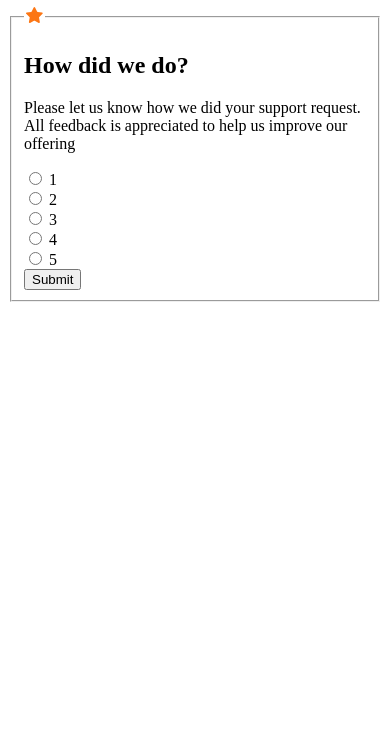
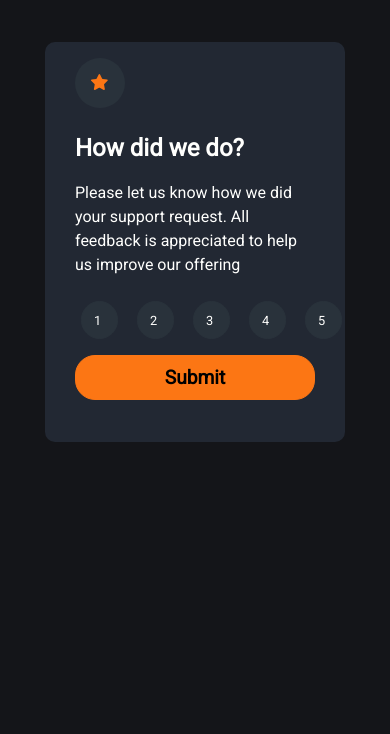
Before and after one commit to winniebosy/Accessible-interactive-card, a plain HTML site: page index.html in a window 390 px wide. Shown: the part 110-844 px from the top of the page. Drawn offline with Linux system fonts and the light colour scheme.

Commit message:
minor corrections for the project

```diff
--- a/index.css
+++ b/index.css
@@ -1,3 +1,4 @@
+@import url('https://fonts.googleapis.com/css?family=Roboto&display=swap');
 :root {
     --cardMainColor: #222833;
     --buttonColor: #FC7614;
@@ -6,4 +7,222 @@
     --submitBtn: #FFFFFD;
 }
 
-body {}
+*,
+::before,
+::after {
+    box-sizing: border-box;
+}
+
+* {
+    font-family: 'Roboto', sans-serif;
+}
+
+body {
+    background-color: #141519;
+}
+
+.container {
+    padding: 2rem;
+}
+
+fieldset {
+    border: none;
+}
+
+.card-one {
+    border-width: 1px;
+    border-color: var(--cardMainColor);
+    width: 420px;
+    height: auto;
+    margin: auto;
+    background-color: var(--cardMainColor);
+    color: #FFFFFD;
+    padding: 1rem;
+    border-radius: 10px;
+}
+
+h1 {
+    margin: 1rem;
+    padding: 1rem;
+    font-size: 150%;
+    text-align: center;
+    color: #FFFFFD;
+}
+
+legend {
+    padding: 1rem;
+    height: 50px;
+    width: 50px;
+    border-radius: 50%;
+    background-color: var(--selectBtnColor);
+    border-color: var(--selectBtnColor);
+    margin: 1.5rem 0 0 0;
+}
+
+.card-subtitle {
+    line-height: 1.5;
+}
+
+.rating {
+    display: flex;
+    flex-direction: row;
+    flex-wrap: nowrap;
+    justify-content: space-around;
+    align-content: center;
+    padding: 1.5rem 1rem;
+    margin-left: -1rem;
+}
+
+input[type="radio"] {
+    border: 1px solid var(--selectBtnColor);
+    background-color: var(--selectBtnColor);
+    padding: 1rem 1rem;
+    border-radius: 50%;
+    width: 50px;
+    height: 50px;
+    text-align: center;
+    appearance: none;
+    margin-top: -0.5rem;
+    cursor: pointer;
+}
+
+label {
+    margin: 0rem -1.9rem -3rem -2rem;
+    padding: 0.2rem;
+    cursor: pointer;
+}
+
+.radio-wrapper {
+    display: inline-flex;
+    align-content: center;
+    justify-content: space-around;
+}
+
+input[type="radio"]:hover {
+    background-color: var(--buttonColor);
+    border-width: 1px;
+    border-color: var(--buttonColor);
+    outline: 1px var(--buttonColor);
+}
+
+input[type="radio"]:focus {
+    background-color: var(--activeStateBtn);
+    border-width: 1px;
+    border-color: var(--activeStateBtn);
+    outline: 1px var(--activeStateBtn);
+}
+
+
+/* hidding the input radio buttons */
+
+button {
+    padding: 10px 30px;
+    width: 100%;
+    margin: auto;
+    margin-bottom: 1rem;
+    border-radius: 20px;
+    color: #000000;
+    font-weight: bold;
+    font-size: 1.2rem;
+    background-color: var(--buttonColor);
+    border: 1px solid var(--buttonColor);
+    cursor: pointer;
+}
+
+button:hover {
+    background-color: var(--activeStateBtn);
+}
+
+button:focus {
+    outline: 2px dashed var(--buttonColor)
+}
+
+
+/* first card styling ends here */
+
+
+/* second card styling */
+
+.card-two {
+    border-width: 1px;
+    border-color: var(--cardMainColor);
+    width: 420px;
+    height: auto;
+    margin: auto;
+    background-color: var(--cardMainColor);
+    color: #FFFFFD;
+    padding: 1.2rem;
+    border-radius: 10px;
+    margin-top: 1rem;
+}
+
+.card-header {
+    display: flex;
+    align-content: center;
+    justify-content: center;
+    padding: 1rem;
+}
+
+.card-info {
+    text-align: center;
+    font-size: 2rem;
+    font-weight: bolder;
+}
+
+.card-info+.card-description {
+    line-height: 1.5;
+}
+
+#rating-response {
+    text-align: center;
+    border: 1px solid var(--buttonColor);
+    padding: 1rem;
+    border-radius: 10px;
+}
+
+.hidden {
+    display: none;
+}
+
+
+/* second card styling ends here */
+
+@media screen and (min-width: 200px) and (max-width: 1000px) {
+    .card-one {
+        border-width: 1px;
+        border-color: var(--cardMainColor);
+        width: 300px;
+        height: auto;
+        margin: auto;
+        background-color: var(--cardMainColor);
+        color: #FFFFFD;
+        padding: 1rem;
+        border-radius: 10px;
+    }
+    input[type="radio"] {
+        border: 1px solid var(--selectBtnColor);
+        background-color: var(--selectBtnColor);
+        padding: 1.1rem 1.1rem;
+        border-radius: 50%;
+        width: 30px;
+        height: 30px;
+        text-align: center;
+        appearance: none;
+        margin-top: -0.5rem;
+    }
+    label {
+        font-size: 0.8rem;
+    }
+    .rating {
+        display: flex;
+        flex-direction: row;
+        flex-wrap: nowrap;
+        justify-content: space-between;
+        align-content: flex-start;
+        padding: 1rem 1rem;
+        margin-left: -1rem;
+    }
+    .card-two {
+        width: 300px;
+    }
+}
--- a/index.html
+++ b/index.html
@@ -23,10 +23,10 @@
     <main>
         <div class="container">
             <!-- rating card -->
-            <section class="card-one">
+            <section class="card-one" tabindex="0" aria-label="Rating Card">
                 <fieldset>
                     <legend>
-                        <img role="img" src="images/icon-star.svg" alt="interactive rating">
+                        <img role="img" src="images/icon-star.svg" alt="">
                     </legend>
                     <div class="card-information">
                         <h2 class="card-title">How did we do?</h2>
@@ -56,19 +56,28 @@
                             <label for="rating-5">5</label>
                         </div>
                     </div>
-                    <button type="button" value="submit" id="submit-btn">Submit</button>
+                    <button type="button" value="submit" id="submit-btn" aria-label="Submit Your Rating">Submit</button>
+
                 </fieldset>
             </section>
             <!-- card rating ends here -->
 
 
 
-            <section class="card-two">
+            <section class="card-two hidden" tabindex="0" aria-label="Thank you rating card">
+                <section class="card-header">
+                    <img class="thankyou-img" role="img" src="images/illustration-thank-you.svg" alt="">
+                </section>
+                <section class="card-body">
+                    <p id="rating-response"></p>
+                    <h2 class="card-info">
+                        Thank You&#x21;
+                    </h2>
+                    <p class="card-description">
+                        We appreciate you taking the time to give a rating&#46; If you ever need support&#44;do not hesitate to contact us&#46;
+                    </p>
 
-
-
-
-
+                </section>
             </section>
         </div>
     </main>
--- a/index.js
+++ b/index.js
@@ -0,0 +1,38 @@
+let ratingBtns = document.querySelectorAll('input[type ="radio"]');
+let cardOne = document.querySelector('.card-one');
+const paraDisplay = document.getElementById('rating-response');
+const submitBtn = document.getElementById('submit-btn');
+const cardTwo = document.querySelector('.card-two');
+const paracheck = document.querySelector('#check');
+
+
+
+//rating selection
+let selectedRating;
+ratingBtns.forEach(ratingBtn => {
+    ratingBtn.addEventListener('click', function(e) {
+        if (this.checked) {
+            selectedRating = ratingBtn.value;
+            console.log(selectedRating)
+        }
+        //displays when user selects rating
+        submitBtn.disabled = false;
+        paraDisplay.textContent = `You have selected ${selectedRating} out of 5`;
+    });
+    // submit button disabled until the user selects a rating
+    submitBtn.disabled = true;
+
+});
+
+// upon submission
+submitBtn.addEventListener('click', function(e) {
+    //prevents default submit behavior
+    e.preventDefault();
+    cardOne.classList.toggle('hidden');
+    cardTwo.classList.toggle('hidden');
+
+
+
+
+
+});
```
Also changed, not shown: notes.txt.
